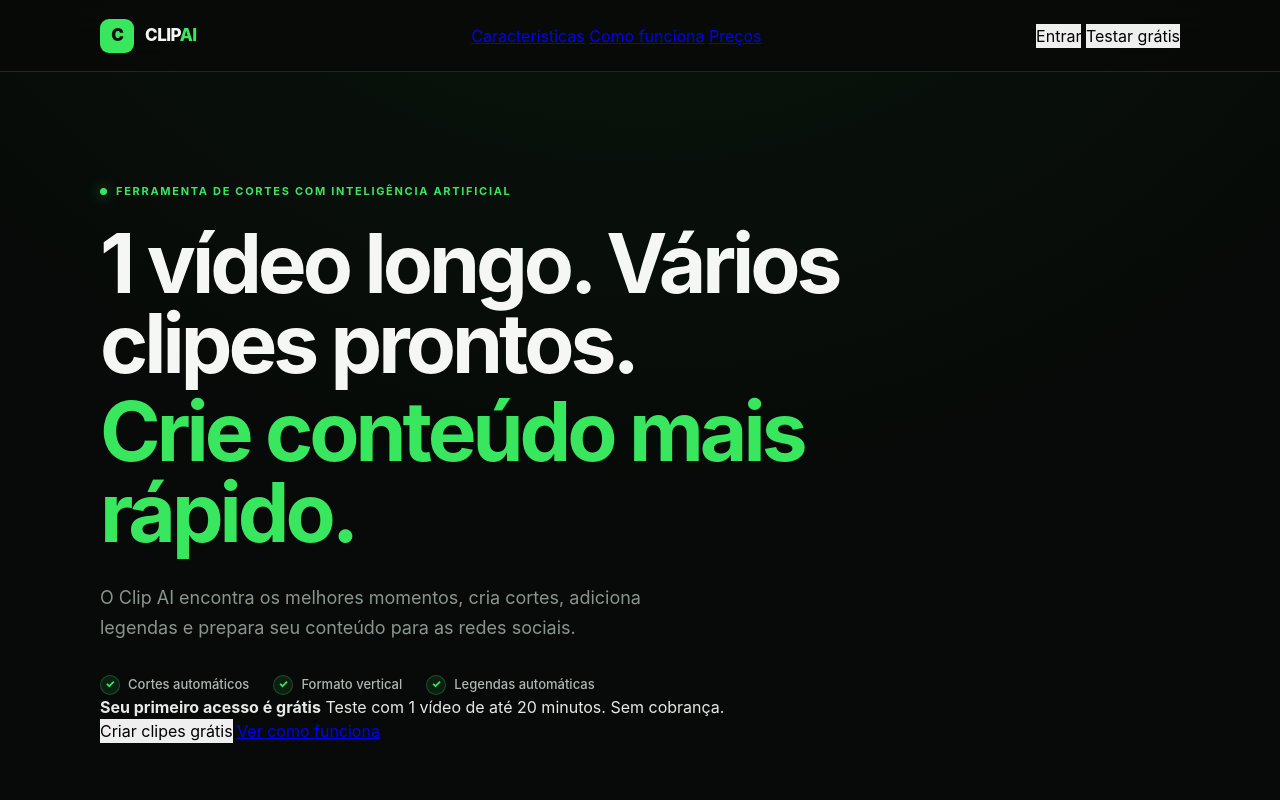
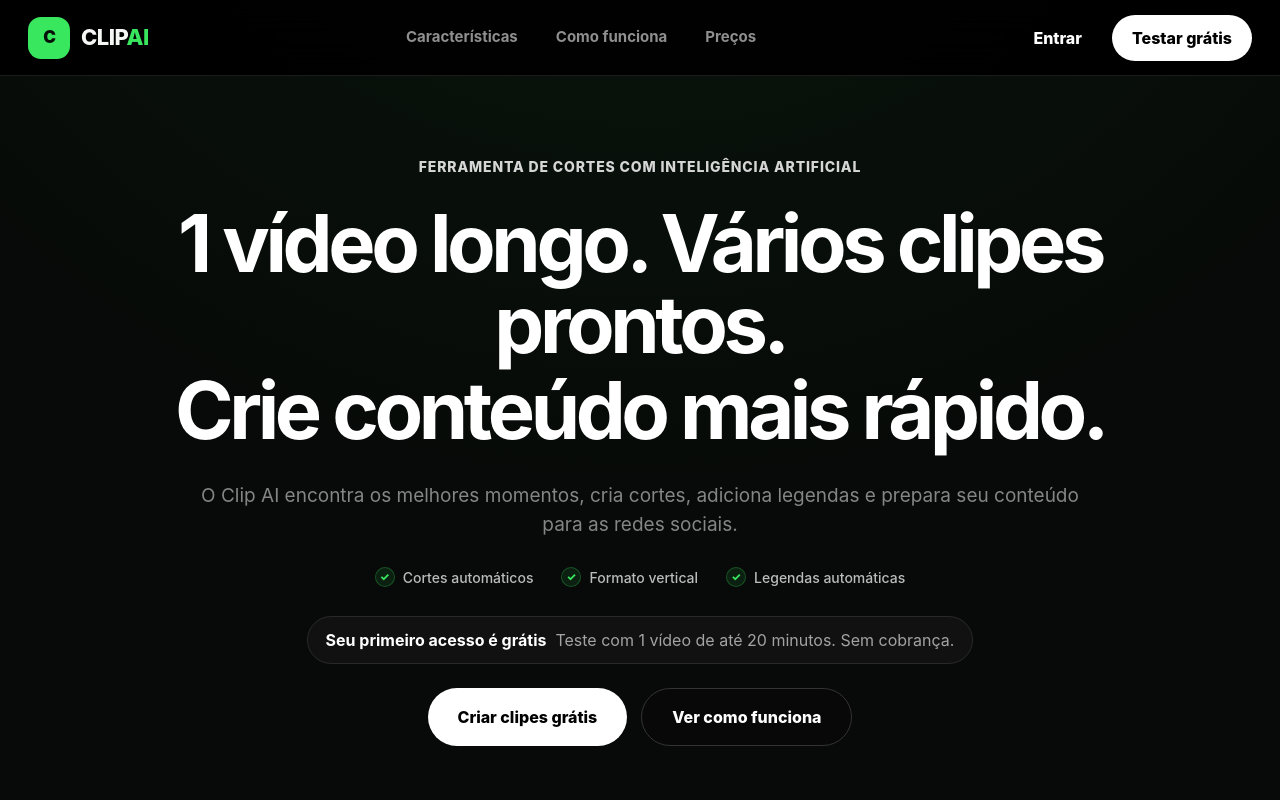
Before and after one commit to pedrozugulima-star/CLIP-AI, a website built with Vite: page index.html in a window 1280 px wide. Shown: the top 800 px of the page. Built offline with nearby package versions, Linux system fonts and the light colour scheme; files whose address does not match are found by name.

Commit message:
Corrige visual da pagina inicial

```diff
--- a/style.css
+++ b/style.css
@@ -2082,3 +2082,243 @@ video::-webkit-media-controls-fullscreen-button {
     .account-box span { display: none; }
     .plan-area { align-items: stretch; flex-direction: column; }
 }
+
+
+/* ======================================================
+   CORREÇÃO DA PÁGINA INICIAL — COLAR NO FINAL DO STYLE.CSS
+====================================================== */
+
+.topbar {
+    height: 76px !important;
+    background: rgba(0, 0, 0, .94) !important;
+    border-bottom: 1px solid #1b1b1b !important;
+}
+
+.topbar-content {
+    width: calc(100% - 56px) !important;
+    max-width: 1380px !important;
+}
+
+.brand-mark {
+    width: 42px !important;
+    height: 42px !important;
+    border-radius: 13px !important;
+}
+
+.brand-name {
+    font-size: 22px !important;
+}
+
+.public-nav {
+    display: flex !important;
+    align-items: center !important;
+    gap: 38px !important;
+    margin: 0 auto !important;
+}
+
+.public-nav a,
+.public-nav a:visited {
+    color: #8f8f8f !important;
+    text-decoration: none !important;
+    font-size: 15px !important;
+    font-weight: 700 !important;
+}
+
+.public-nav a:hover {
+    color: #ffffff !important;
+}
+
+.guest-actions {
+    display: flex !important;
+    align-items: center !important;
+    gap: 10px !important;
+}
+
+.guest-actions.hidden {
+    display: none !important;
+}
+
+.header-login,
+.header-signup {
+    appearance: none !important;
+    padding: 11px 20px !important;
+    border-radius: 999px !important;
+    cursor: pointer !important;
+    font-weight: 800 !important;
+}
+
+.header-login {
+    color: #ffffff !important;
+    background: transparent !important;
+}
+
+.header-signup {
+    color: #000000 !important;
+    background: #ffffff !important;
+}
+
+main.container {
+    width: calc(100% - 56px) !important;
+    max-width: 1380px !important;
+}
+
+.landing-hero {
+    width: 100% !important;
+    max-width: none !important;
+    min-height: calc(100vh - 76px) !important;
+    margin: 0 auto !important;
+    padding: 80px 0 72px !important;
+    display: flex !important;
+    flex-direction: column !important;
+    align-items: center !important;
+    justify-content: center !important;
+    text-align: center !important;
+}
+
+.landing-hero .hero-eyebrow {
+    margin-bottom: 26px !important;
+    color: #d6d6d6 !important;
+    font-size: 14px !important;
+    font-weight: 800 !important;
+    letter-spacing: .06em !important;
+}
+
+.landing-hero .eyebrow-dot {
+    display: none !important;
+}
+
+.landing-hero h1 {
+    width: 100% !important;
+    max-width: 1280px !important;
+    margin: 0 auto !important;
+    color: #ffffff !important;
+    font-size: clamp(54px, 6.2vw, 92px) !important;
+    line-height: 1.02 !important;
+    font-weight: 750 !important;
+    letter-spacing: -.055em !important;
+}
+
+.landing-hero h1 span {
+    display: block !important;
+    margin-top: 5px !important;
+    color: #ffffff !important;
+}
+
+.landing-hero .hero-description {
+    max-width: 900px !important;
+    margin: 30px auto 0 !important;
+    color: #858585 !important;
+    font-size: 19px !important;
+    line-height: 1.55 !important;
+    text-align: center !important;
+}
+
+.landing-hero .hero-features {
+    display: flex !important;
+    justify-content: center !important;
+    gap: 28px !important;
+    margin-top: 27px !important;
+}
+
+.landing-hero .hero-feature {
+    color: #bbbbbb !important;
+    font-size: 14px !important;
+}
+
+.hero-trial {
+    display: flex !important;
+    align-items: center !important;
+    gap: 9px !important;
+    margin-top: 28px !important;
+    padding: 11px 18px !important;
+    border: 1px solid #292929 !important;
+    border-radius: 999px !important;
+    background: #111111 !important;
+}
+
+.hero-trial strong {
+    color: #ffffff !important;
+}
+
+.hero-trial span {
+    color: #a3a3a3 !important;
+}
+
+.hero-actions {
+    display: flex !important;
+    align-items: center !important;
+    justify-content: center !important;
+    gap: 14px !important;
+    margin-top: 24px !important;
+}
+
+.hero-primary,
+.hero-secondary,
+.hero-secondary:visited {
+    min-height: 58px !important;
+    display: inline-flex !important;
+    align-items: center !important;
+    justify-content: center !important;
+    padding: 0 30px !important;
+    border-radius: 999px !important;
+    text-decoration: none !important;
+    cursor: pointer !important;
+    font-size: 16px !important;
+    font-weight: 850 !important;
+}
+
+.hero-primary {
+    color: #000000 !important;
+    background: #ffffff !important;
+}
+
+.hero-secondary,
+.hero-secondary:visited {
+    border: 1px solid #333333 !important;
+    color: #ffffff !important;
+    background: #080808 !important;
+}
+
+@media (max-width: 800px) {
+    .topbar-content,
+    main.container {
+        width: calc(100% - 30px) !important;
+    }
+
+    .public-nav {
+        display: none !important;
+    }
+
+    .header-login {
+        display: none !important;
+    }
+
+    .landing-hero {
+        min-height: auto !important;
+        padding: 72px 0 65px !important;
+    }
+
+    .landing-hero h1 {
+        font-size: clamp(42px, 13vw, 62px) !important;
+    }
+
+    .landing-hero .hero-description {
+        font-size: 16px !important;
+    }
+
+    .landing-hero .hero-features {
+        gap: 14px !important;
+    }
+
+    .hero-trial,
+    .hero-actions {
+        width: 100% !important;
+        flex-direction: column !important;
+        border-radius: 18px !important;
+    }
+
+    .hero-primary,
+    .hero-secondary {
+        width: 100% !important;
+    }
+}
```
